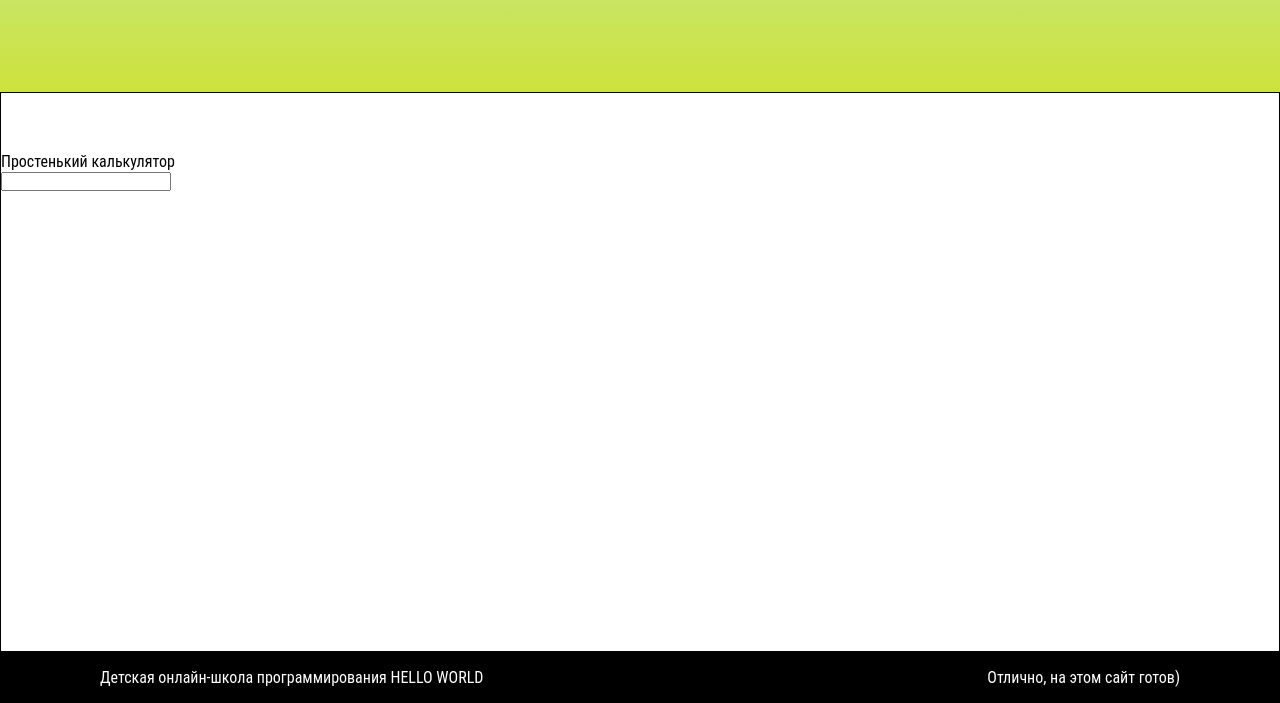
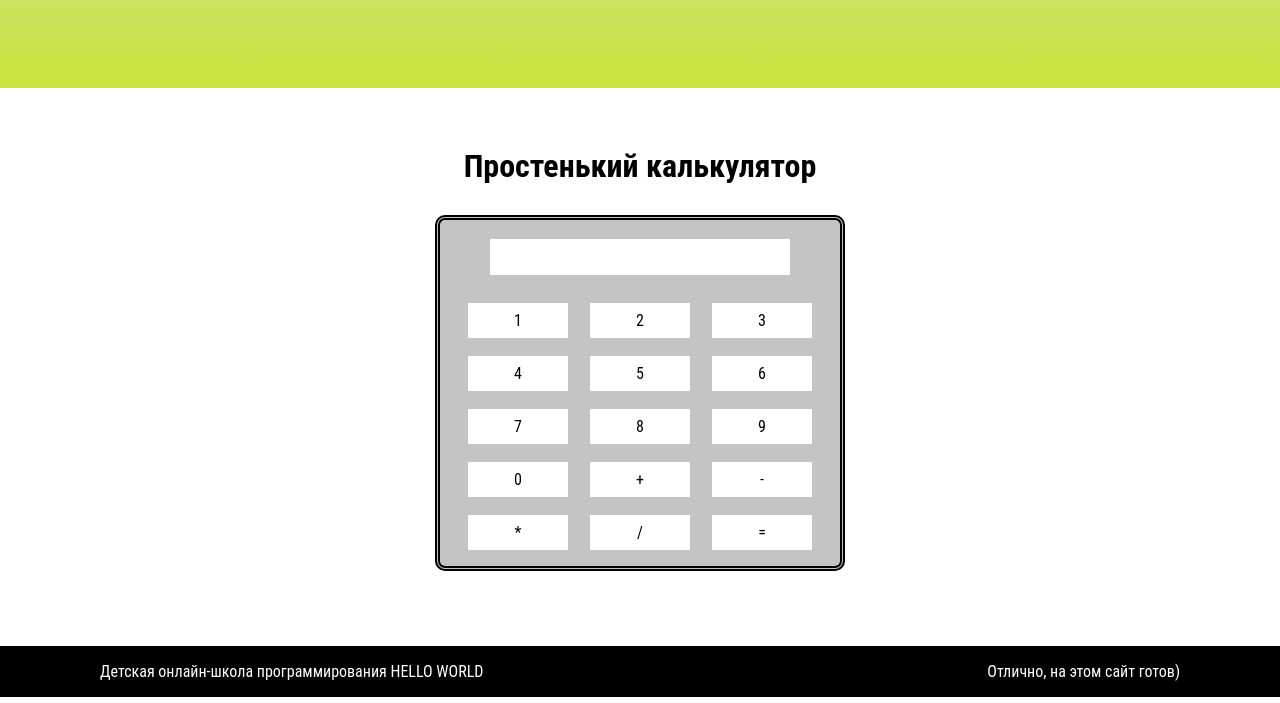
Before and after one commit to ValeriLursa/site_school, a plain HTML site: page Index.html in a window 1280 px wide. Shown: the part 1603-2306 px from the top of the page. Drawn offline with Linux system fonts and the light colour scheme.

Commit message:
Подключение js в html. Добавление дополнительной панели под nav. Добавление всех кнопок для калькулятора

```diff
--- a/Index.html
+++ b/Index.html
@@ -16,6 +16,7 @@
         <div><a href="#random_text">Немного текста</a></div>
         <div><a href="#calc">Калькулятор</a></div>
     </nav>
+    <div class="back"></div>
     <header>
         <h1>Проект для собеседования</h1>
         <button>Переход в никуда</button>
@@ -76,7 +77,21 @@
         <form>
             <input readonly>
             <div class="calc_panel">
-                <div id="1"></div>
+                <div id="1">1</div>
+                <div id="2">2</div>
+                <div id="3">3</div>
+                <div id="4">4</div>
+                <div id="5">5</div>
+                <div id="6">6</div>
+                <div id="7">7</div>
+                <div id="8">8</div>
+                <div id="9">9</div>
+                <div id="0">0</div>
+                <div id="add">+</div>
+                <div id="subtract">-</div>
+                <div id="multiply">*</div>
+                <div id="divide">/</div>
+                <div id="result">=</div>
             </div>
         </form>
     </div>
@@ -84,6 +99,7 @@
         <div>Детская онлайн-школа программирования HELLO WORLD</div>
         <div>Отлично, на этом сайт готов)</div>
     </footer>
+    <script src="app.js"></script>
 </body>
 
 </html>
--- a/style.css
+++ b/style.css
@@ -42,8 +42,7 @@ nav div:hover {
 
 header {
     height: 450px;
-    border: 1px solid black;
-    padding-top: 59px;
+    /* padding-top: 59px; */
 
     background-image: url(background.png);
 
@@ -75,8 +74,6 @@ header button:hover {
 }
 
 #disciplines {
-    border: 1px solid black;
-
     display: flex;
     flex-direction: column;
     align-items: center;
@@ -106,8 +103,6 @@ header button:hover {
 }
 
 .card_box>div {
-    /* border: 1px solid black; */
-
     display: flex;
     flex-direction: column;
     align-items: center;
@@ -116,6 +111,10 @@ header button:hover {
     border-radius: 10px;
 
     padding: 15px;
+}
+
+.card_box>div:hover {
+    background-color: #EDE1E1;
 }
 
 .card_box>div>div {
@@ -142,7 +141,6 @@ header button:hover {
 }
 
 #random_text {
-    /* height: 409px; */
     background: linear-gradient(#B6EAF7, #CDE33C);
     display: flex;
     flex-direction: column;
@@ -177,10 +175,71 @@ img {
 
 #calc {
     height: 499px;
-    border: 1px solid black;
+
+    display: flex;
+    flex-direction: column;
+    align-items: center;
+
 }
 
+.calc_head {
+    font-weight: 700;
+    font-size: 32px;
+    line-height: 38px;
+    text-align: justify;
 
+    margin-bottom: 30px;
+}
+
+form {
+    border: thick double black;
+    background-color: #C4C4C4;
+    border-radius: 10px;
+
+    width: 400px;
+    height: 346px;
+
+    display: flex;
+    flex-direction: column;
+    align-items: center;
+
+    font-weight: 400;
+    font-size: 16px;
+    line-height: 19px;
+    text-align: justify;
+}
+
+form>input {
+    height: 36px;
+    width: 300px;
+    margin: 19px 50px;
+
+    background-color: #FFFFFF;
+    border: 0px;
+}
+
+.calc_panel {
+    display: flex;
+    justify-content: center;
+    flex-wrap: wrap;
+}
+
+.calc_panel>div {
+    width: 100px;
+    height: 35px;
+    background-color: white;
+
+    margin: 9px 11px;
+
+    display: flex;
+    align-items: center;
+    justify-content: center;
+}
+
+.calc_panel>div:hover {
+    background-color: grey;
+    user-select: none;
+}
 
 footer {
     height: 51px;
```
